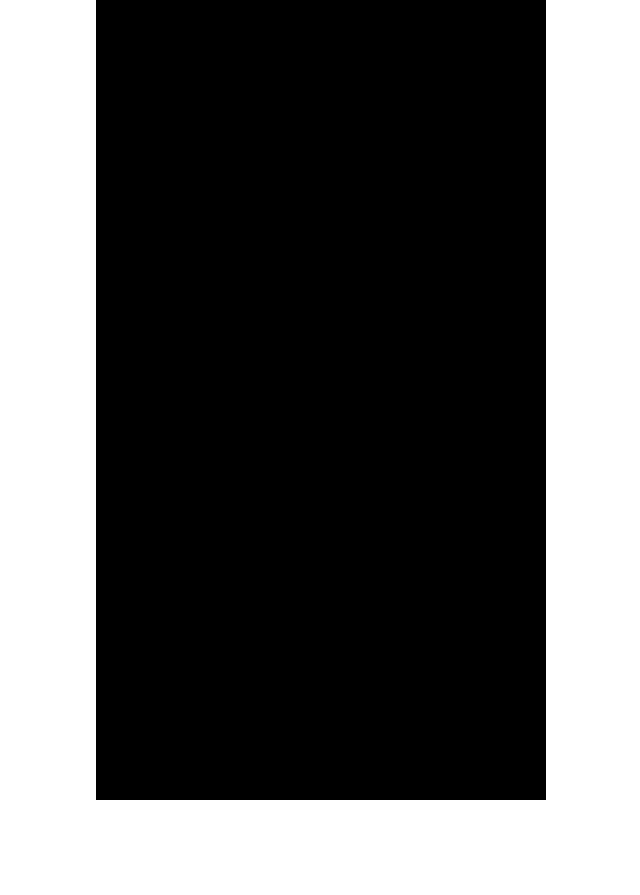
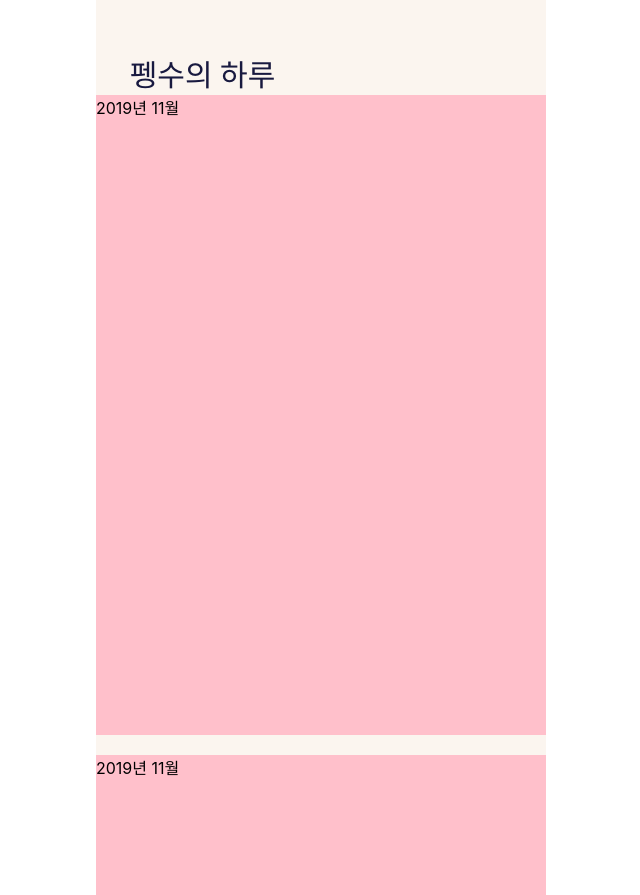
Before and after one commit to yeeeeerin/pengha-front, a React (Create React App) app: page / in a window 1280 px wide. Shown: the whole page, without its empty margins (319-959 px from the left). Before the commit the page ends 800 px from the top, so only its background shows below. Built offline with nearby package versions, Linux system fonts and the light colour scheme.

Commit message:
add 기본 레이아웃

```diff
--- a/src/App.jsx
+++ b/src/App.jsx
@@ -1,12 +1,13 @@
 import React from 'react';
 import styled from "styled-components";
 import { BrowserRouter as Router, Route } from "react-router-dom";
+import Main from './main/Main';
 
 const App = () => {
   return (
     <Wrapper >
       <Router>
-
+        <Route exact path="/" component={Main} />
       </Router>
     </Wrapper>
   );
@@ -18,8 +19,5 @@
   position:absolute;
   width:100%;
   height:100%;
-
-  background:#000;
-
-
+  background:#FBF5EF;
 `
--- /dev/null
+++ b/src/common/Header.jsx
@@ -0,0 +1,32 @@
+import React from "react";
+import styled from "styled-components";
+
+const Header = (props) => {
+    return (
+        <Wrapper>
+            <div className="logo">
+                펭수의 하루
+            </div>
+        </Wrapper>
+
+    )
+}
+
+export default Header;
+
+const Wrapper = styled.div`
+    position:fixed;
+    width:100%;
+    height:11.9%;
+
+    .logo{
+        position:absolute;
+        font-size:30px;
+        left:7.5%;
+        bottom:0;
+        color:#18193f;
+
+        font-family:"OTOmniGothicH";
+    }
+
+`
--- a/src/main/Main.jsx
+++ b/src/main/Main.jsx
@@ -1,12 +1,27 @@
 import React from "react";
 import styled from "styled-components";
+
+import Header from "../common/Header";
+import CalendarList from "./component/CalendarList";
+import Calendar from "./component/Calendar";
 
 
 const Main = () => {
 
     return (
         <Wrapper>
+            <Header></Header>
+            <CalendarList>
+                <Calendar>
 
+                </Calendar>
+                <Calendar>
+
+                </Calendar>
+                <Calendar>
+
+                </Calendar>
+            </CalendarList>
         </Wrapper>
     )
 }
@@ -14,6 +29,8 @@
 export default Main;
 
 const Wrapper = styled.div`
+    position:absolute;
+    width:100%;
+    height:100%;
 
-    background:#000;
 `
--- /dev/null
+++ b/src/main/component/Calendar.jsx
@@ -0,0 +1,22 @@
+import React from "react";
+import styled from "styled-components";
+import MonthTitle from "./MonthTitle";
+
+const Calendar = (props) => {
+    return (
+        <Wrapper>
+            <MonthTitle year={2019} month={11}></MonthTitle>
+        </Wrapper>
+    )
+}
+
+export default Calendar;
+
+const Wrapper = styled.div`
+    width:100%;
+    height:80%;
+
+    background:pink;
+    margin-bottom:20px;
+
+`
--- /dev/null
+++ b/src/main/component/CalendarList.jsx
@@ -0,0 +1,26 @@
+import React from "react";
+import styled from "styled-components";
+
+const CalendarList = (props) => {
+  return <UlLayout>{props.children}</UlLayout>;
+}
+
+export default CalendarList;
+
+const UlLayout = styled.ul`
+   position: absolute;
+  list-style: none;
+  top:11.9%;
+  width:100%;
+  height:100%;
+  padding:0;
+  margin:0;
+  background : #fff;
+  overflow-x: hidden;
+  overflow-y:scroll;
+  display: inline-block;
+
+  align-items: center;
+
+  background:#FBF5EF;
+`;
--- /dev/null
+++ b/src/main/component/MonthTitle.jsx
@@ -0,0 +1,24 @@
+import React from "react";
+import styled from "styled-components";
+
+const MonthTitle = (props) => {
+
+    const { year, month } = props;
+
+    return (
+        <Wrapper>
+            <div className="month">
+                {year}년 {month}월
+            </div>
+        </Wrapper>
+    )
+}
+
+export default MonthTitle;
+
+const Wrapper = styled.div`
+    position:absolute;
+    width:30%;
+    height:10%;
+
+`
```
